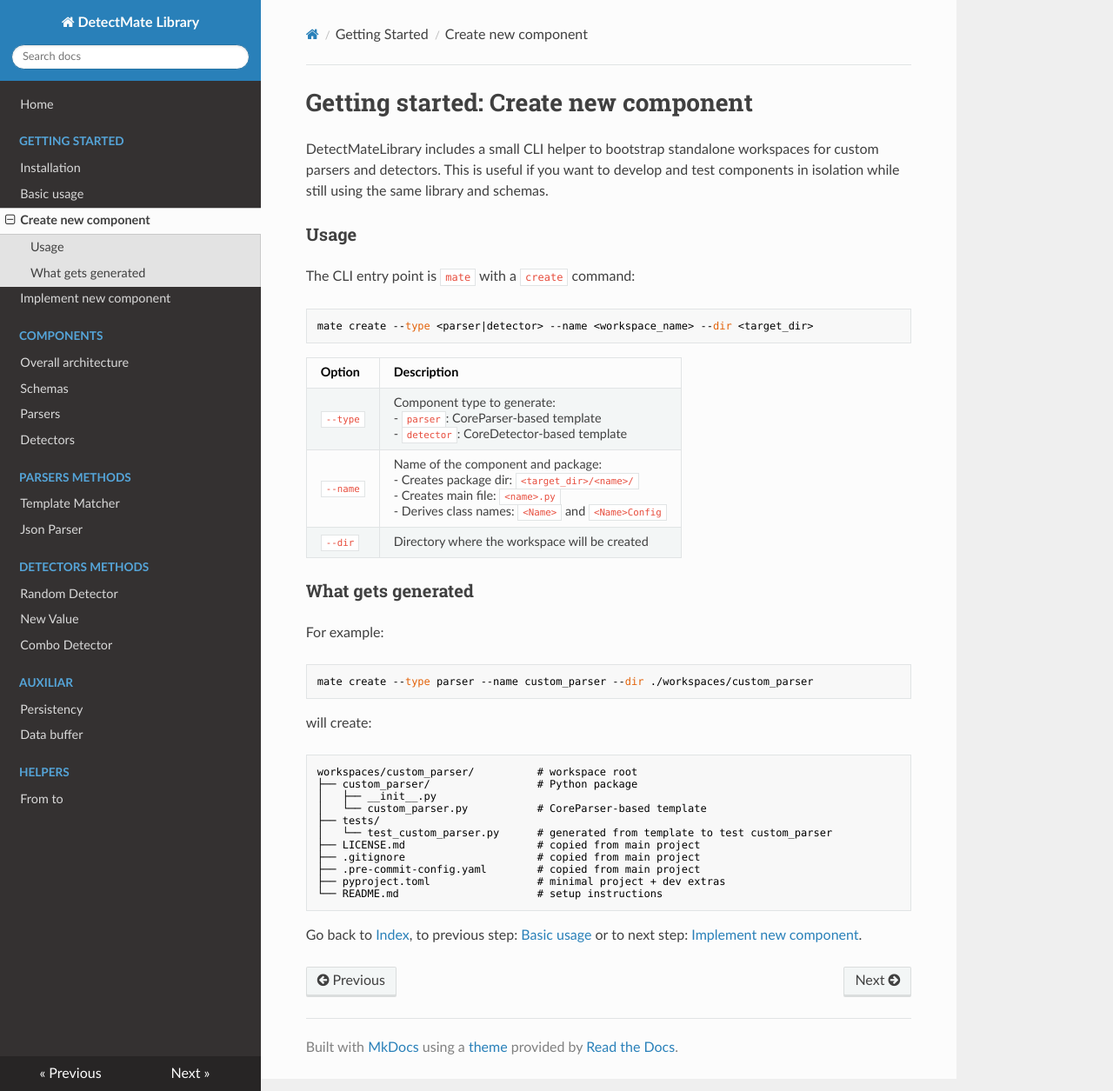
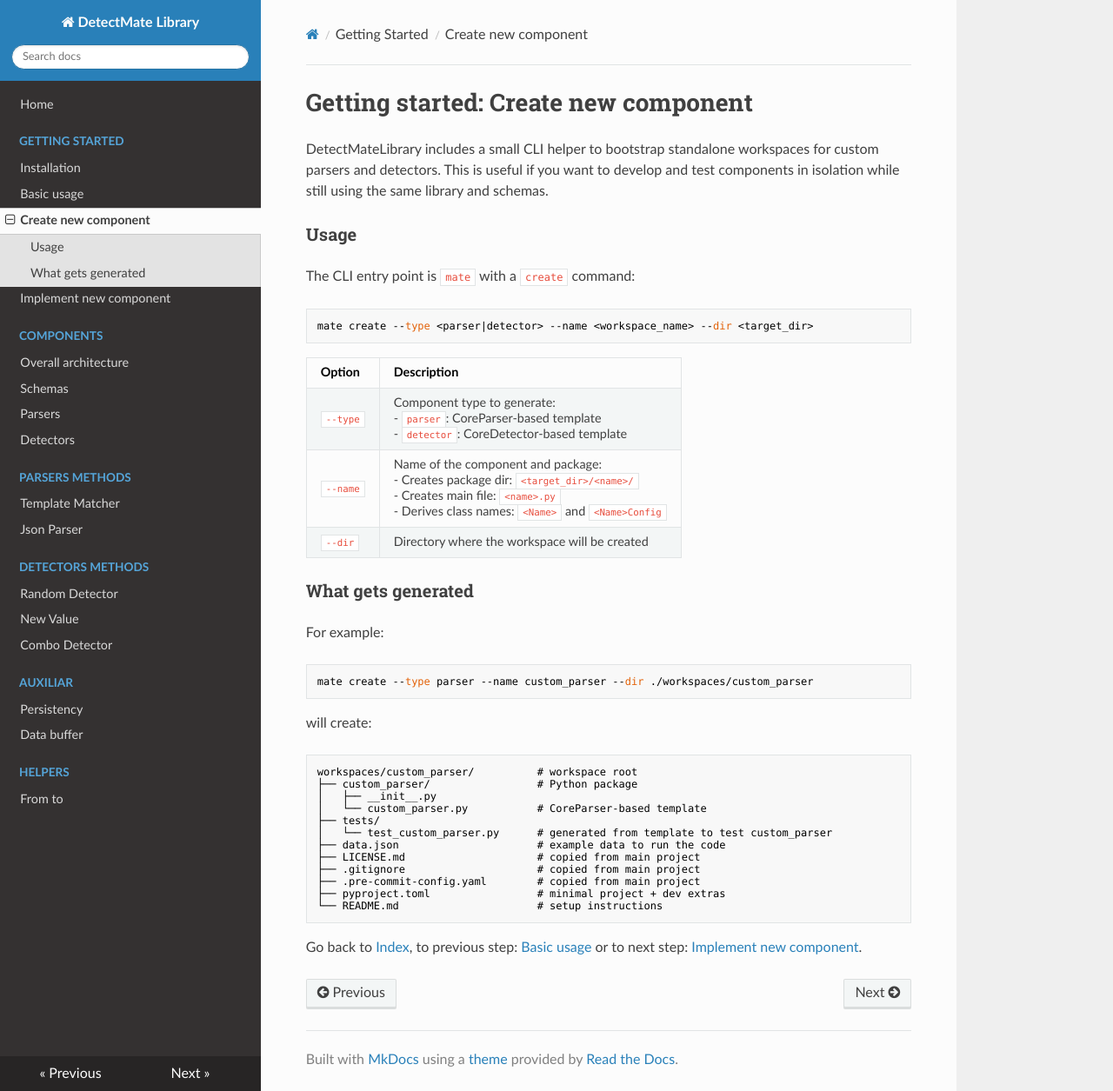
Before and after one commit to ait-detectmate/DetectMateLibrary, an MkDocs documentation site: the page built from docs/create_components.md, in a window 1280 px wide and 1255 px high. Shown: the whole window at 87% size. Built offline with MkDocs 1.6.1, drawn with Linux system fonts in a browser that asks for light colours; nearby versions of some CDN libraries.

Commit message:
add data.json in documentation

```diff
--- a/docs/create_components.md
+++ b/docs/create_components.md
@@ -37,6 +37,7 @@
 │   └── custom_parser.py           # CoreParser-based template
 ├── tests/
 │   └── test_custom_parser.py      # generated from template to test custom_parser
+├── data.json                      # example data to run the code
 ├── LICENSE.md                     # copied from main project
 ├── .gitignore                     # copied from main project
 ├── .pre-commit-config.yaml        # copied from main project
```
Also changed, not shown: README.md (+1 -0 lines).
